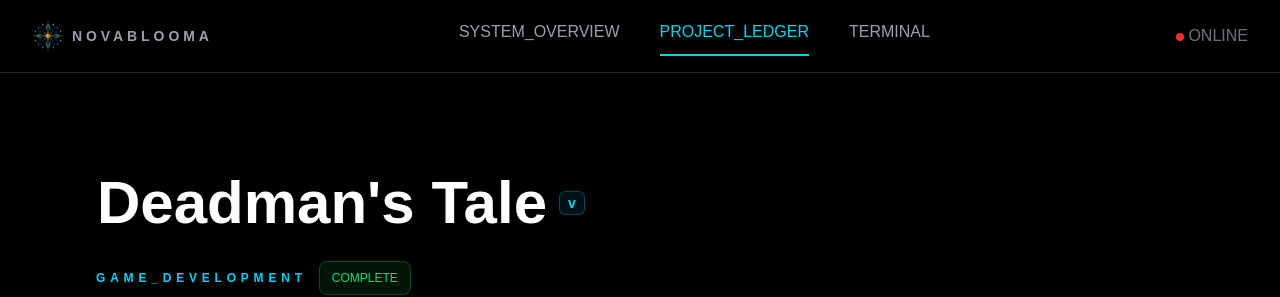
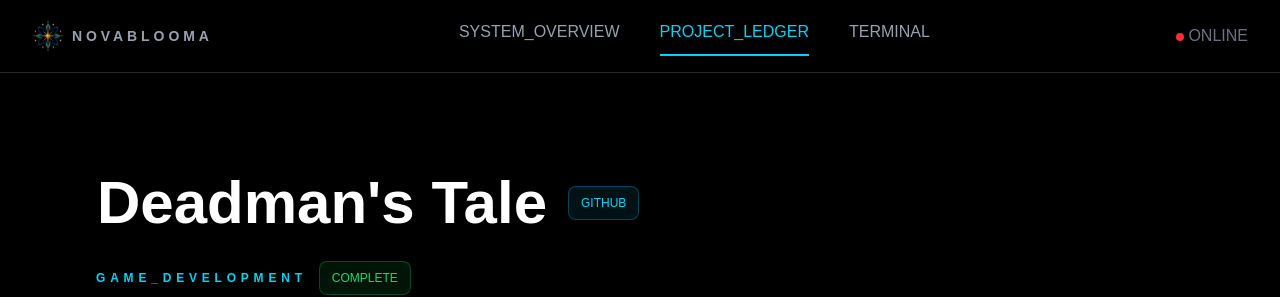
Before and after one commit to ludifers/portfolio, a React (Vite) app: page /projects in a window 1280 px wide. Both pictures are taken after a click on the element 249 px from the left and 679 px from the top of the page. Shown: the top 297 px of the page. Built offline with nearby package versions, Linux system fonts and the light colour scheme.

Commit message:
Finalize project title actions

```diff
--- a/src/pages/ProjectDetail.jsx
+++ b/src/pages/ProjectDetail.jsx
@@ -54,22 +54,33 @@ function ProjectDetail() {
         <section className="border-b border-zinc-800 py-8">
           <div className="grid gap-6 lg:grid-cols-[minmax(0,1fr)_18rem] lg:items-end">
             <div>
-              <div ref={titleMenuRef} className="relative inline-block max-w-full">
+              <div ref={titleMenuRef} className="relative max-w-full">
+                <div className="flex flex-wrap items-center gap-3">
                   <h1 className="text-4xl font-bold leading-tight sm:text-6xl">
                     <button
                       type="button"
                       onClick={() => setTitleMenuOpen((open) => !open)}
-                    className="group inline-flex max-w-full items-center gap-3 rounded-lg border border-transparent bg-black py-1 pr-3 text-left outline-none transition hover:border-cyan-900 focus-visible:border-cyan-400"
+                      className="inline-flex max-w-full rounded-lg border border-transparent bg-black py-1 pr-2 text-left outline-none transition hover:border-cyan-900 focus-visible:border-cyan-400"
                       aria-expanded={titleMenuOpen}
                       aria-haspopup="listbox"
                       aria-label="Choose a project from the title"
                     >
                       <span className="min-w-0 break-words">{project.title}</span>
-                    <span className="shrink-0 rounded-md border border-cyan-800/70 bg-cyan-500/10 px-2 py-1 text-sm font-semibold leading-none text-cyan-400 transition group-hover:border-cyan-500 group-hover:text-cyan-300">
-                      v
-                    </span>
                     </button>
                   </h1>
+
+                  {project.links.github && (
+                    <a
+                      href={project.links.github}
+                      target="_blank"
+                      rel="noreferrer"
+                      className="inline-flex w-fit rounded-lg border border-cyan-800/70 bg-cyan-500/10 px-3 py-2 text-xs text-cyan-400 transition hover:border-cyan-500 hover:text-cyan-300"
+                      aria-label={`Open GitHub repository for ${project.title}`}
+                    >
+                      GITHUB
+                    </a>
+                  )}
+                </div>
 
                 {titleMenuOpen && (
                   <div
@@ -113,6 +124,7 @@ function ProjectDetail() {
                   {project.status}
                 </span>
               </div>
+
               <p className="mt-6 max-w-3xl text-lg leading-relaxed text-gray-300">
                 {project.summary}
               </p>
@@ -160,17 +172,6 @@ function ProjectDetail() {
             <p className="max-w-3xl text-xl leading-relaxed text-gray-300">
               {project.details}
             </p>
-            {project.links.github && (
-              <a
-                href={project.links.github}
-                target="_blank"
-                rel="noreferrer"
-                className="mt-5 inline-flex w-fit rounded-lg border border-cyan-800/70 bg-cyan-500/10 px-3 py-2 text-xs text-cyan-400 transition hover:border-cyan-500 hover:text-cyan-300"
-                aria-label={`Open GitHub repository for ${project.title}`}
-              >
-                GITHUB
-              </a>
-            )}
             <div className="mt-6 flex flex-wrap gap-2">
               {project.stack.map((tech) => (
                 <span
```
Lines whose indentation alone changed are shown as unchanged.
